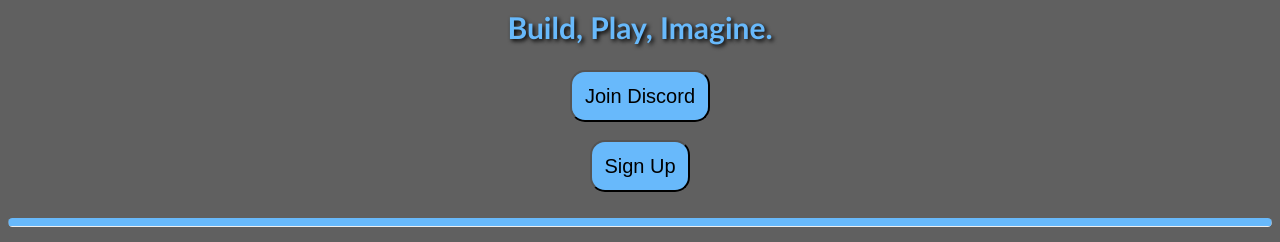
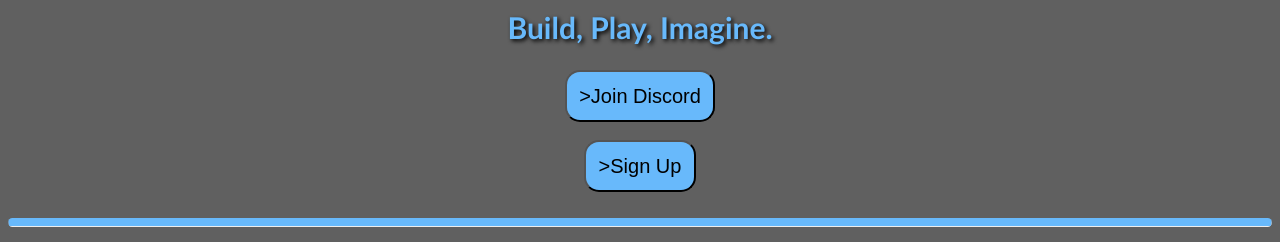
Before and after one commit to RG2N/adventris, a plain HTML site: page index.html in a window 1280 px wide. Shown: the part 144-386 px from the top of the page. Drawn offline with nearby package versions, Linux system fonts and the light colour scheme.

Commit message:
Update index.html

```diff
--- a/index.html
+++ b/index.html
@@ -25,9 +25,9 @@ $(function(){
         Build, Play, Imagine.
     </h2>
 
-    <button class="discordbutton" onclick="https://discord.gg/qWejzrgB3C">Join Discord</button>
+    <button class="discordbutton" onclick="window.location.href='https://discord.gg/qWejzrgB3C';">>Join Discord</button>
     &nbsp;
-    <button class="cardbutton" onclick="https://www.test.adventris.xyz/signup">Sign Up</button>
+    <button class="cardbutton" onclick="window.location.href='https://test.adventris.xyz/signup';">>Sign Up</button>
 
     &nbsp;
 
```
